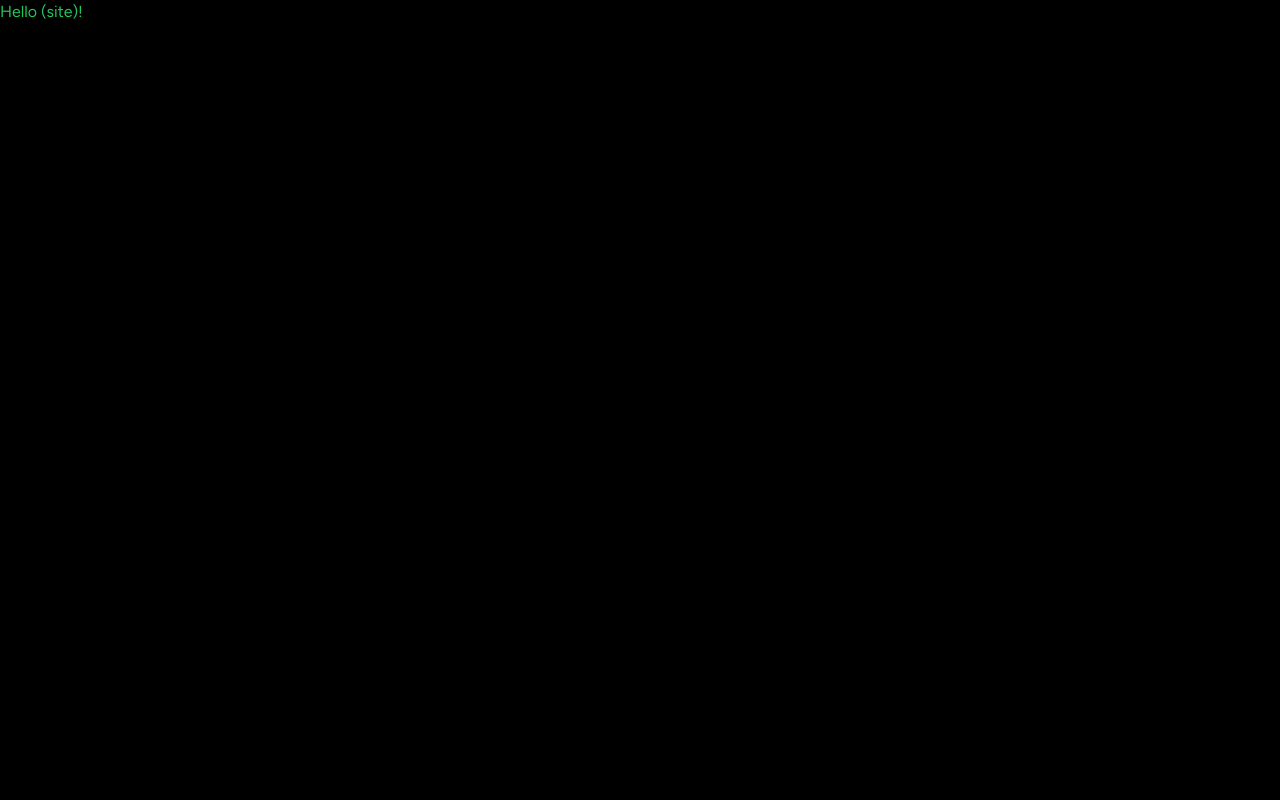
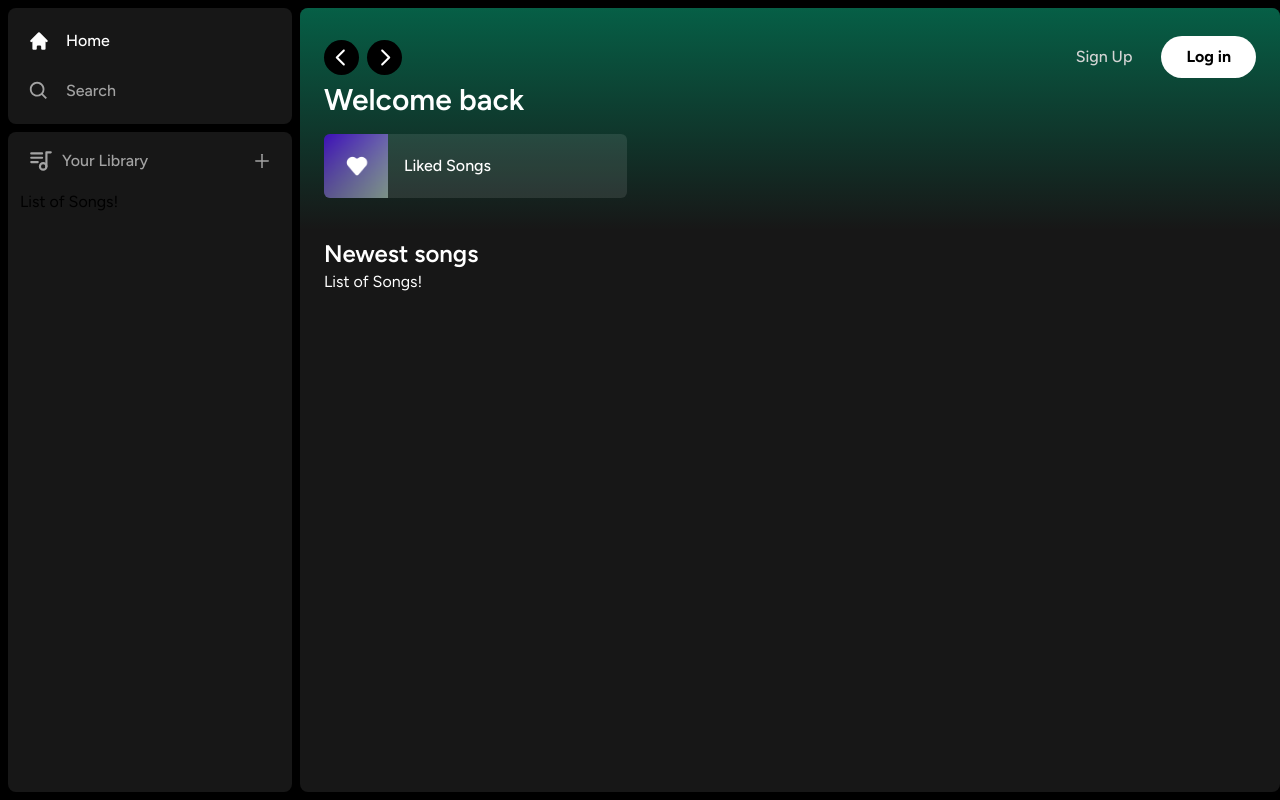
Before and after one commit to bekaChaduneli/spotify-clone, a Next.js app: page / in a window 1280 px wide. Built offline with nearby package versions, Linux system fonts and the light colour scheme.

Commit message:
layout finish

```diff
--- a/app/(site)/page.tsx
+++ b/app/(site)/page.tsx
@@ -1,5 +1,28 @@
+import Header from "@/components/Header";
+import ListItem from "@/components/ListItem";
 import Image from "next/image";
 
 export default function Home() {
-  return <div className="text-green-500">Hello (site)!</div>;
+  return (
+    <div className="bg-neutral-900 rounded-lg h-full w-full overflow-hidden overflow-y-auto">
+      <Header>
+        <div className="mb-2">
+          <h1 className="text-white text-3xl font-semibold">Welcome back</h1>
+          <div className="grid grid-cols-1 sm:grid-cols-2 xl:grid-cols-3 2xl:grid-cols-4 gap-3 mt-4">
+            <ListItem
+              name="Liked Songs"
+              href="liked"
+              image="/images/liked.png"
+            />
+          </div>
+        </div>
+      </Header>
+      <div className="mt-2 mb-7 px-6">
+        <div className="flex justify-between items-center">
+          <h1 className="text-white text-2xl font-semibold">Newest songs</h1>
+        </div>
+        <div className="text-white">List of Songs!</div>
+      </div>
+    </div>
+  );
 }
--- a/app/layout.tsx
+++ b/app/layout.tsx
@@ -1,5 +1,6 @@
 import "./globals.css";
 import { Figtree } from "next/font/google";
+import Sidebar from "@/components/Sidebar";
 
 const font = Figtree({ subsets: ["latin"] });
 
@@ -15,7 +16,9 @@ export default function RootLayout({
 }) {
   return (
     <html lang="en">
-      <body className={font.className}>{children}</body>
+      <body className={font.className}>
+        <Sidebar>{children}</Sidebar>
+      </body>
     </html>
   );
 }
--- /dev/null
+++ b/components/Box.tsx
@@ -0,0 +1,18 @@
+import { twMerge } from "tailwind-merge";
+
+interface BoxProps {
+  children: React.ReactNode;
+  className?: string;
+}
+
+const Box: React.FC<BoxProps> = ({ children, className }) => {
+  return (
+    <div
+      className={twMerge(`bg-neutral-900 rounded-lg h-fit w-full`, className)}
+    >
+      {children}
+    </div>
+  );
+};
+
+export default Box;
--- /dev/null
+++ b/components/Button.tsx
@@ -0,0 +1,25 @@
+import { forwardRef } from "react";
+import { twMerge } from "tailwind-merge";
+
+interface ButtonProps extends React.ButtonHTMLAttributes<HTMLButtonElement> {}
+
+const Button = forwardRef<HTMLButtonElement, ButtonProps>(
+  ({ className, children, disabled, type = "button", ...props }, ref) => {
+    return (
+      <button
+        type={type}
+        className={twMerge(
+          `w-full rounded-full bg-green-500 border border-transparent px-3 py-3 disabled:cursor-not-allowed disabled:opacity-50 text-black font-bold hover:opacity-75 transition`,
+          className
+        )}
+        disabled={disabled}
+        ref={ref}
+        {...props}
+      >
+        {children}
+      </button>
+    );
+  }
+);
+Button.displayName = "Button";
+export default Button;
--- /dev/null
+++ b/components/Header.tsx
@@ -0,0 +1,74 @@
+"use client";
+
+import { useRouter } from "next/navigation";
+import { twMerge } from "tailwind-merge";
+import { RxCaretLeft, RxCaretRight } from "react-icons/rx";
+import { HiHome } from "react-icons/hi";
+import { BiSearch } from "react-icons/bi";
+import Button from "./Button";
+interface HeaderProps {
+  children: React.ReactNode;
+  className?: string;
+}
+
+const Header: React.FC<HeaderProps> = ({ children, className }) => {
+  const router = useRouter();
+
+  const handleLogout = () => {
+    // Handle logout
+  };
+  return (
+    <div
+      className={twMerge(
+        `h-fit bg-gradient-to-b from-emerald-800 p-6`,
+        className
+      )}
+    >
+      <div className="w-full md-4 flex items-center justify-between">
+        <div className="hidden md:flex gap-x-2 items-center">
+          <button
+            onClick={() => router.back()}
+            className="rounded-full bg-black flex items-center justify-center hover:opacity-75 transition"
+          >
+            <RxCaretLeft size={35} className="text-white" />
+          </button>
+          <button className="rounded-full bg-black flex items-center justify-center hover:opacity-75 transition">
+            <RxCaretRight
+              onClick={() => router.forward()}
+              size={35}
+              className="text-white"
+            />
+          </button>
+        </div>
+        <div className="flex md:hidden gap-x-2 items-center">
+          <button className="rounded-full p-2 bg-white flex items-center justify-center hover:opacity-75 transition">
+            <HiHome className="text-black" size={20} />
+          </button>
+          <button className="rounded-full p-2 bg-white flex items-center justify-center hover:opacity-75 transition">
+            <BiSearch className="text-black" size={20} />
+          </button>
+        </div>
+        <div className="flex justify-between items-center gap-x-4">
+          <>
+            <div>
+              <Button
+                onClick={() => {}}
+                className="bg-transparent text-neutral-300 font-medium"
+              >
+                Sign Up
+              </Button>
+            </div>
+            <div>
+              <Button onClick={() => {}} className="bg-white px-6 py-2">
+                Log in
+              </Button>
+            </div>
+          </>
+        </div>
+      </div>
+      {children}
+    </div>
+  );
+};
+
+export default Header;
--- /dev/null
+++ b/components/Library.tsx
@@ -0,0 +1,27 @@
+"use client";
+
+import { TbPlaylist } from "react-icons/tb";
+import { AiOutlinePlus } from "react-icons/ai";
+const Library = () => {
+  const onClick = () => {
+    // handle upload later
+  };
+  return (
+    <div className="flex flex-col">
+      <div className="flex items-center justify-between px-5 pt-4">
+        <div className="inline-flex items-center gap-x-2">
+          <TbPlaylist size={26} className="text-neutral-400" />
+          <p className="text-neutral-400 font-medium text-md">Your Library</p>
+        </div>
+        <AiOutlinePlus
+          onClick={onClick}
+          size={20}
+          className="text-neutral-400 cursor-pointer hover:text-white transition"
+        />
+      </div>
+      <div className="flex flex-col gap-6-2 mt-4 px-3">List of Songs!</div>
+    </div>
+  );
+};
+
+export default Library;
--- /dev/null
+++ b/components/ListItem.tsx
@@ -0,0 +1,35 @@
+"use client";
+
+import Image from "next/image";
+import { useRouter } from "next/navigation";
+import { FaPlay } from "react-icons/fa";
+interface ListItemProps {
+  image: string;
+  name: string;
+  href: string;
+}
+
+const ListItem: React.FC<ListItemProps> = ({ image, name, href }) => {
+  const router = useRouter();
+
+  const onClick = () => {
+    // add authentication before push
+    router.push(href);
+  };
+  return (
+    <button
+      onClick={onClick}
+      className="relative group flex items-center rounded-md overflow-hidden gap-x-4 bg-neutral-100/10 hover:bg-neutral-100/20 transition pr-4"
+    >
+      <div className="relative min-h-[64px] min-w-[64px]">
+        <Image className="object-cover" fill src={image} alt="Image" />
+      </div>
+      <p className="font-medium truncate py-5 text-white">{name}</p>
+      <div className="absolute transition opacity-0 rounded-full flex items-center justify-center bg-green-500 p-4 drop-shadow-md right-5 group-hover:opacity-100 hover:scale-110">
+        <FaPlay />
+      </div>
+    </button>
+  );
+};
+
+export default ListItem;
--- /dev/null
+++ b/components/Sidebar.tsx
@@ -0,0 +1,53 @@
+"use client";
+import React, { useMemo } from "react";
+
+import { usePathname } from "next/navigation";
+import { HiHome } from "react-icons/hi";
+import { BiSearch } from "react-icons/bi";
+import Box from "./Box";
+import SidebarItem from "./SidebarItem";
+import Library from "./Library";
+
+interface SidebarProps {
+  children: React.ReactNode;
+}
+
+const Sidebar: React.FC<SidebarProps> = ({ children }) => {
+  const pathname = usePathname();
+  const routes = useMemo(
+    () => [
+      {
+        icon: HiHome,
+        label: "Home",
+        active: pathname !== "/search",
+        href: "/",
+      },
+      {
+        icon: BiSearch,
+        label: "Search",
+        active: pathname === "/search",
+        href: "/search",
+      },
+    ],
+    [pathname]
+  );
+  return (
+    <div className="flex h-full">
+      <div className="hidden md:flex flex-col gap-y-2 bg-black h-full w-[300px] p-2">
+        <Box>
+          <div className="flex flex-col gap-y-4 px-5 py-4">
+            {routes.map((item) => (
+              <SidebarItem key={item.label} {...item} />
+            ))}
+          </div>
+        </Box>
+        <Box className="overflow-y-auto h-full">
+          <Library />
+        </Box>
+      </div>
+      <main className="h-full flex-1 overflow-y-auto py-2">{children}</main>
+    </div>
+  );
+};
+
+export default Sidebar;
--- /dev/null
+++ b/components/SidebarItem.tsx
@@ -0,0 +1,34 @@
+import Link from "next/link";
+import { IconType } from "react-icons";
+import { twMerge } from "tailwind-merge";
+
+interface SidebarItemProps {
+  icon: IconType;
+  label: string;
+  active?: boolean;
+  href: string;
+}
+
+const SidebarItem: React.FC<SidebarItemProps> = ({
+  icon: Icon,
+  label,
+  active,
+  href,
+}) => {
+  return (
+    <div className="">
+      <Link
+        href={href}
+        className={twMerge(
+          `flex flex-row h-auto items-center w-full gap-x-4 text-md font-medium cursor-pointer hover:text-white transition text-neutral-400 py-1`,
+          active && "text-white"
+        )}
+      >
+        <Icon size={26} />
+        <p className="truncate w-full">{label}</p>
+      </Link>
+    </div>
+  );
+};
+
+export default SidebarItem;
--- a/package.json
+++ b/package.json
@@ -19,6 +19,8 @@
     "postcss": "8.4.24",
     "react": "18.2.0",
     "react-dom": "18.2.0",
+    "react-icons": "^4.9.0",
+    "tailwind-merge": "^1.13.1",
     "tailwindcss": "3.3.2",
     "typescript": "5.1.3"
   }
```
Also changed, not shown: public/images/liked.png (added), 1 other file (tests, documents, lock files or other folders).
